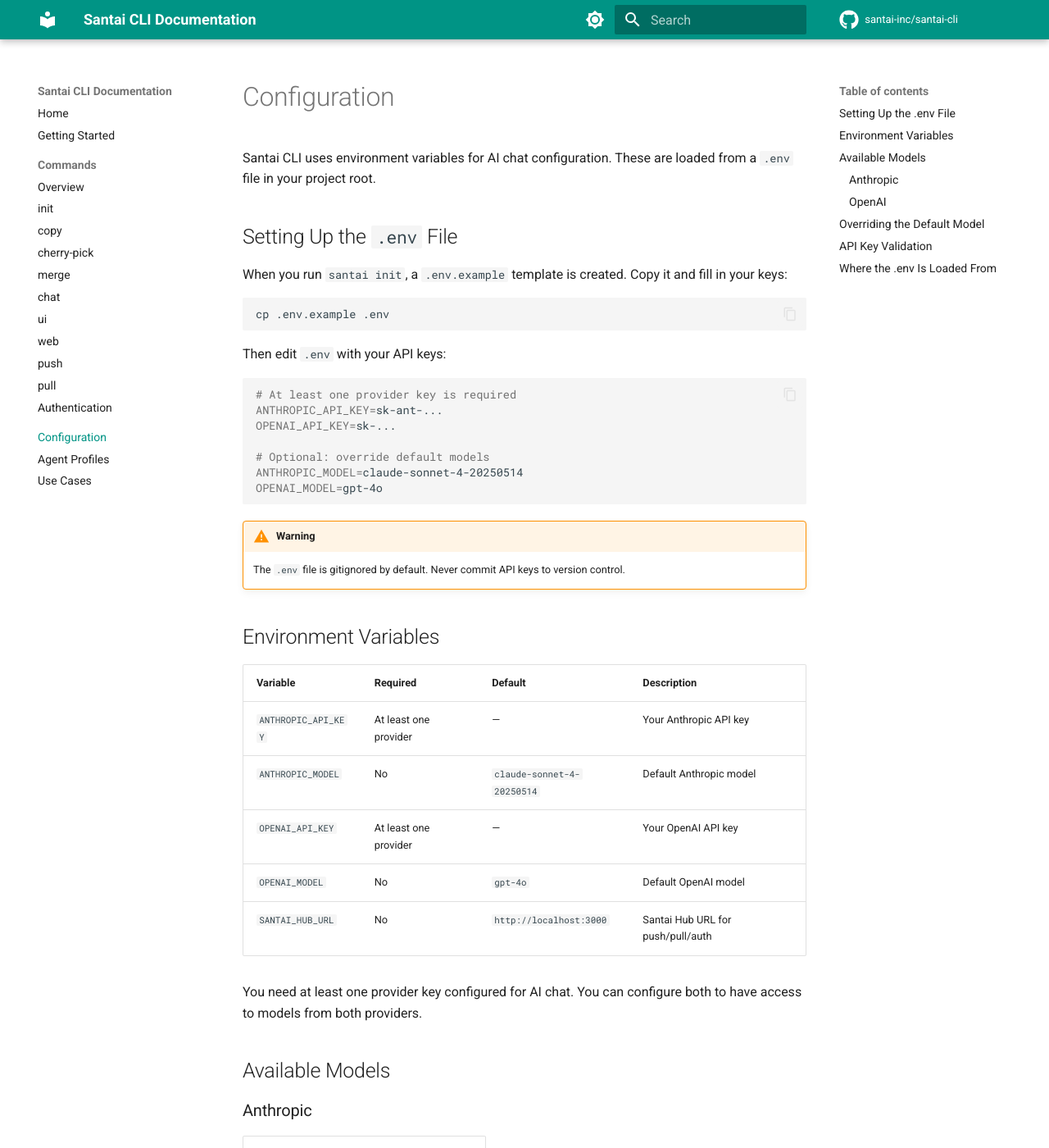
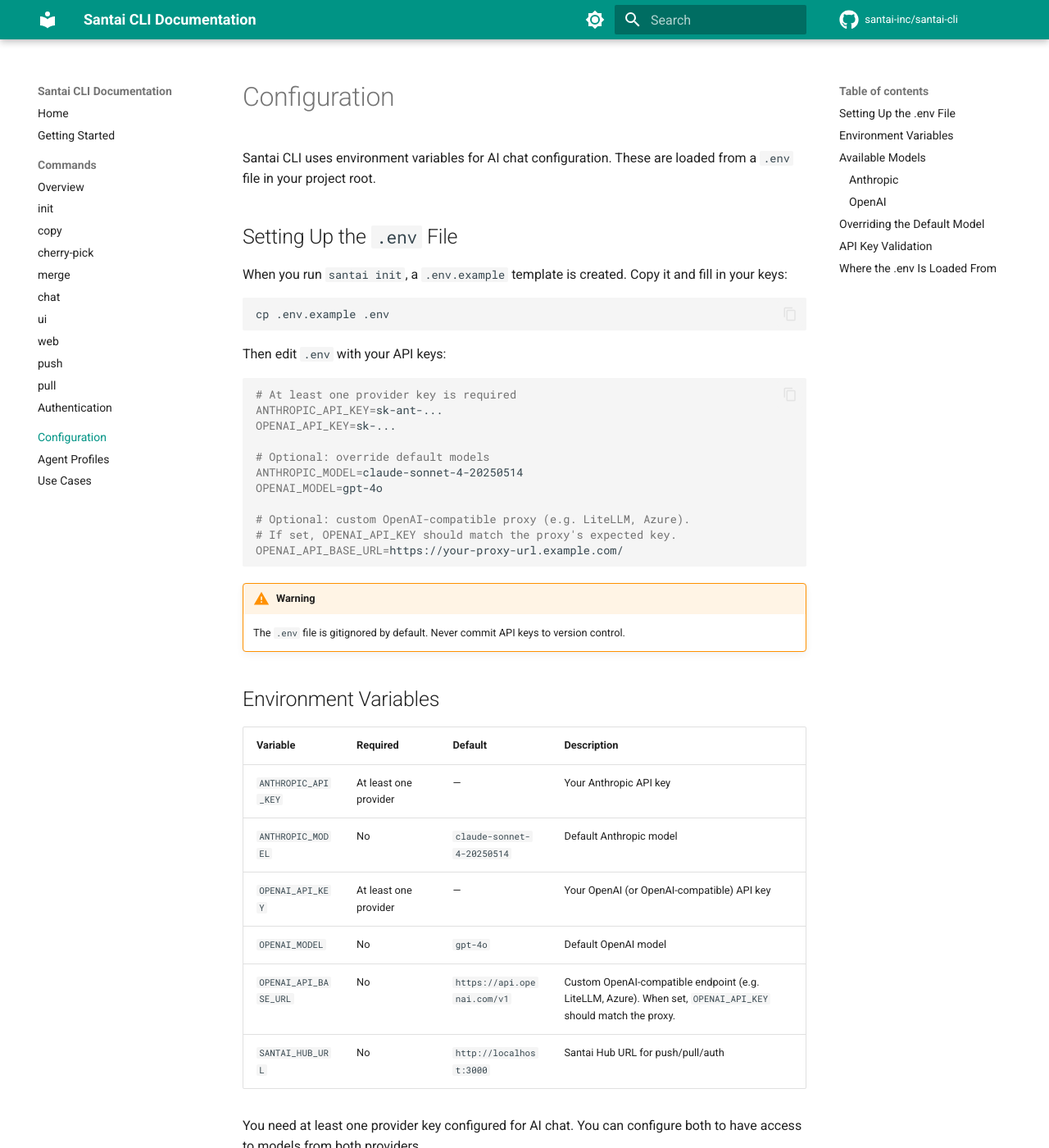
Before and after one commit to santai-inc/santai-cli, an MkDocs documentation site: the page built from docs/configuration.md, in a window 1280 px wide and 1400 px high. Shown: the whole window at 82% size. Built offline with MkDocs 1.6.1 and Material for MkDocs 9.7.7, drawn with Linux system fonts in a browser that asks for light colours; comment, search, counter and statistics services are not loaded.

Commit message:
config doc update

````diff
--- a/docs/configuration.md
+++ b/docs/configuration.md
@@ -20,6 +20,10 @@
 # Optional: override default models
 ANTHROPIC_MODEL=claude-sonnet-4-20250514
 OPENAI_MODEL=gpt-4o
+
+# Optional: custom OpenAI-compatible proxy (e.g. LiteLLM, Azure).
+# If set, OPENAI_API_KEY should match the proxy's expected key.
+OPENAI_API_BASE_URL=https://your-proxy-url.example.com/
 ```
 
 !!! warning
@@ -31,8 +35,9 @@
 |----------|----------|---------|-------------|
 | `ANTHROPIC_API_KEY` | At least one provider | — | Your Anthropic API key |
 | `ANTHROPIC_MODEL` | No | `claude-sonnet-4-20250514` | Default Anthropic model |
-| `OPENAI_API_KEY` | At least one provider | — | Your OpenAI API key |
+| `OPENAI_API_KEY` | At least one provider | — | Your OpenAI (or OpenAI-compatible) API key |
 | `OPENAI_MODEL` | No | `gpt-4o` | Default OpenAI model |
+| `OPENAI_API_BASE_URL` | No | `https://api.openai.com/v1` | Custom OpenAI-compatible endpoint (e.g. LiteLLM, Azure). When set, `OPENAI_API_KEY` should match the proxy. |
 | `SANTAI_HUB_URL` | No | `http://localhost:3000` | Santai Hub URL for push/pull/auth |
 
 You need at least one provider key configured for AI chat. You can configure both to have access to models from both providers.
````
